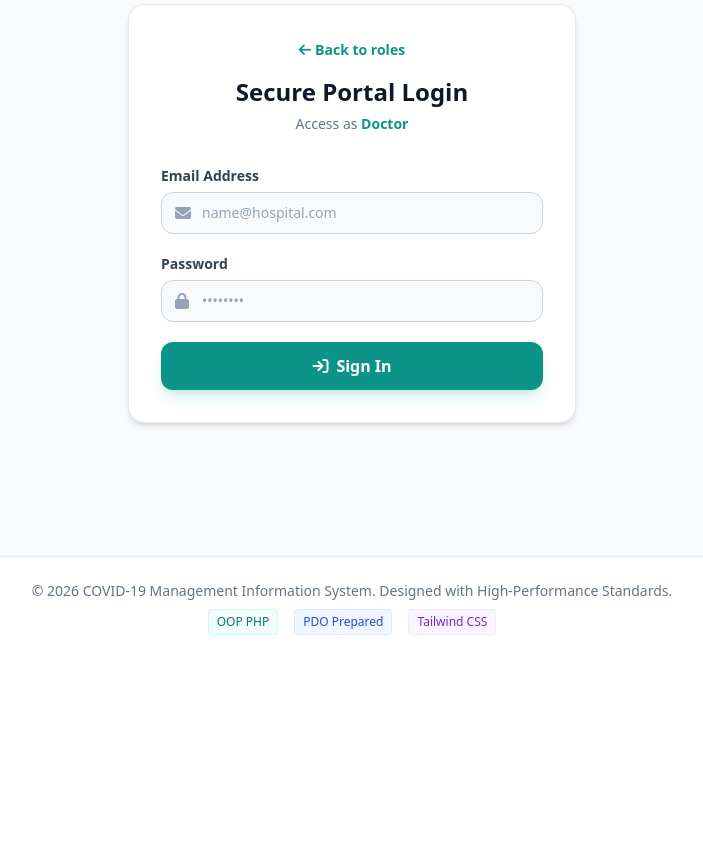
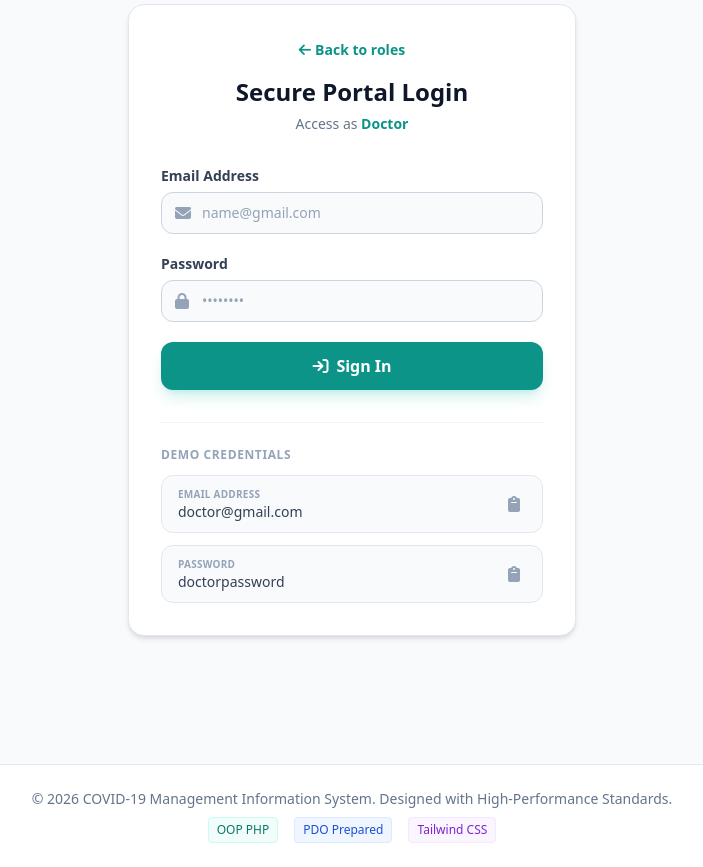
Before and after one commit to Fazal5172/COVID-19-MIS, a PHP site: page /login.php?role=Doctor in a window 1280 px wide. Shown: the part 141-1008 px from the top of the page, without its empty margins (288-991 px from the left). Before the commit the page ends 776 px from the top, so only its background shows below. Run offline with PHP 8.4, Linux system fonts and the light colour scheme; some libraries are stand-ins or nearby versions.

Commit message:
update login page

```diff
--- a/login.php
+++ b/login.php
@@ -51,7 +51,7 @@ include __DIR__ . '/includes/header.php';
                 <span class="absolute inset-y-0 left-0 pl-3.5 flex items-center text-slate-400">
                     <i class="fa-solid fa-envelope"></i>
                 </span>
-                <input type="email" name="email" id="email" required placeholder="name@hospital.com"
+                <input type="email" name="email" id="email" required placeholder="name@gmail.com"
                        class="w-full pl-10 pr-4 py-2.5 rounded-xl border border-slate-300 dark:border-slate-600 bg-slate-50 dark:bg-slate-900 text-slate-900 dark:text-white placeholder-slate-400 focus:outline-none focus:ring-2 focus:ring-teal-500/20 focus:border-teal-500 dark:focus:border-teal-400 transition-all text-sm">
             </div>
         </div>
@@ -72,5 +72,36 @@ include __DIR__ . '/includes/header.php';
             <i class="fa-solid fa-arrow-right-to-bracket"></i> Sign In
         </button>
     </form>
+
+    <!-- Professional Demo Credentials Section -->
+    <div class="mt-8 pt-6 border-t border-slate-100 dark:border-slate-700/50 space-y-3 demo-credentials-container">
+        <p class="text-xs font-bold uppercase tracking-wider text-slate-400 dark:text-slate-500 mb-1">Demo Credentials</p>
+
+        <!-- Email Row -->
+        <div class="flex items-center justify-between px-4 py-2.5 rounded-xl bg-slate-50 dark:bg-slate-900/50 border border-slate-200 dark:border-slate-700/40 credential-row">
+            <div class="flex flex-col text-left">
+                <span class="text-[10px] font-bold uppercase tracking-wide text-slate-400 dark:text-slate-500">Email Address</span>
+                <span class="text-sm font-medium text-slate-700 dark:text-slate-300 credential-text" id="doctor-email"><?php echo str_replace(" ", "",strtolower($role)) ?>@gmail.com</span>
+            </div>
+            <button class="copy-btn p-1.5 rounded-lg text-slate-400 hover:text-teal-600 dark:hover:text-teal-400 hover:bg-slate-200/50 dark:hover:bg-slate-800 transition-all" onclick="copyToClipboard('doctor-email', this)" aria-label="Copy email">
+                <i class="fas fa-clipboard icon-copy"></i>
+                <i class="fas fa-check icon-check hidden"></i>
+                <span class="tooltip hidden">Copied!</span>
+            </button>
+        </div>
+
+        <!-- Password Row -->
+        <div class="flex items-center justify-between px-4 py-2.5 rounded-xl bg-slate-50 dark:bg-slate-900/50 border border-slate-200 dark:border-slate-700/40 credential-row">
+            <div class="flex flex-col text-left">
+                <span class="text-[10px] font-bold uppercase tracking-wide text-slate-400 dark:text-slate-500">Password</span>
+                <span class="text-sm font-medium text-slate-700 dark:text-slate-300 credential-text" id="doctor-pass"><?php echo str_replace(" ", "",strtolower($role)) ?>password</span>
+            </div>
+            <button class="copy-btn p-1.5 rounded-lg text-slate-400 hover:text-teal-600 dark:hover:text-teal-400 hover:bg-slate-200/50 dark:hover:bg-slate-800 transition-all" onclick="copyToClipboard('doctor-pass', this)" aria-label="Copy password">
+                <i class="fas fa-clipboard icon-copy"></i>
+                <i class="fas fa-check icon-check hidden"></i>
+                <span class="tooltip hidden">Copied!</span>
+            </button>
+        </div>
+    </div>
 </div>
 <?php include __DIR__ . '/includes/footer.php'; ?>
```
